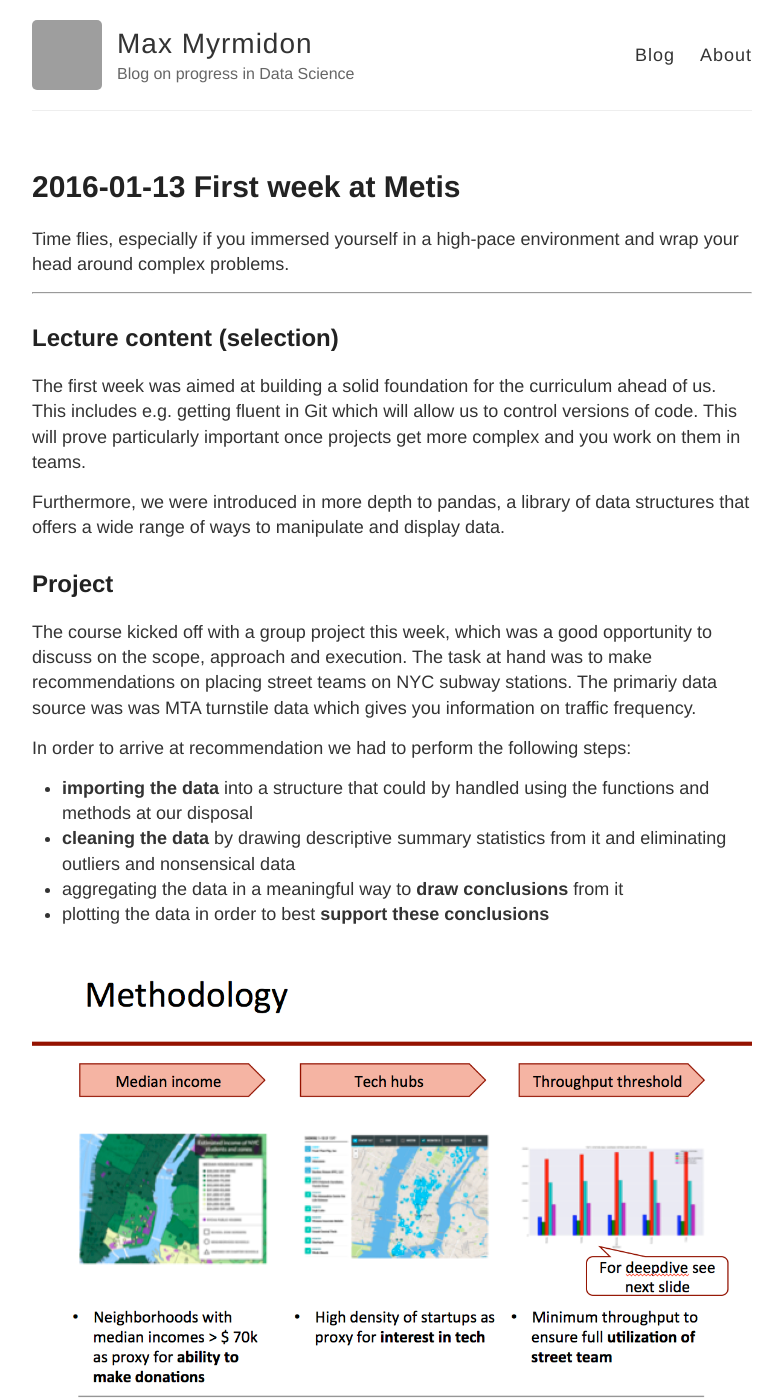
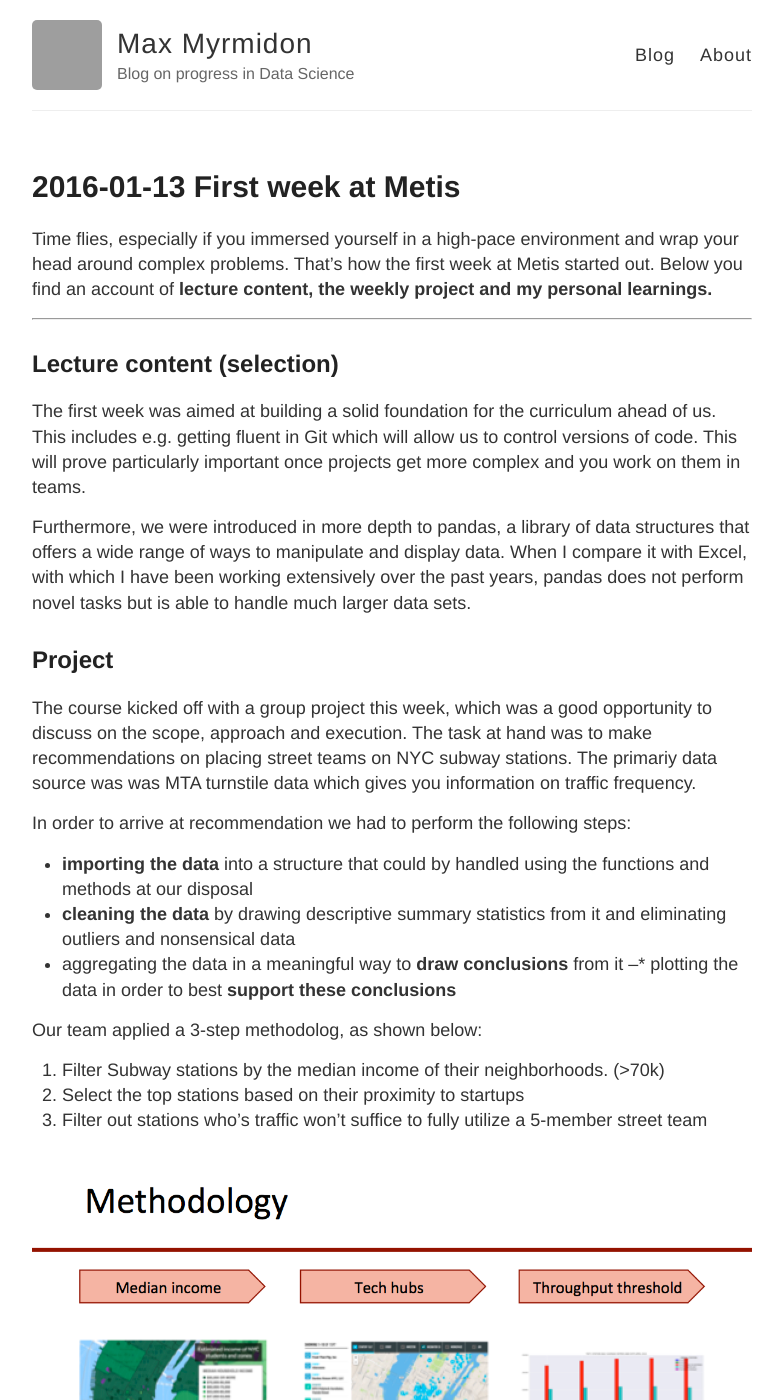
Before and after one commit to myrmidonmax/myrmidonmax.github.io, a Jekyll site: the page built from _posts/2017-1-16-First-Week-at-Metis.md, in a window 1280 px wide and 1400 px high. Shown: the whole window, without its empty margins (248-1031 px from the left). Built offline with Jekyll 4.4.1, drawn with Linux system fonts in a browser that asks for light colours; some of the changed text lies outside the part shown; grey boxes are pictures that could not be loaded.

Commit message:
week 1 entry updated

```diff
--- a/_posts/2017-1-16-First-Week-at-Metis.md
+++ b/_posts/2017-1-16-First-Week-at-Metis.md
@@ -3,7 +3,7 @@ layout: post
 title: 2016-01-13 First week at Metis
 ---
 
-Time flies, especially if you immersed yourself in a high-pace environment and wrap your head around complex problems.
+Time flies, especially if you immersed yourself in a high-pace environment and wrap your head around complex problems. That's how the first week at Metis started out. Below you find an account of **lecture content, the weekly project and my personal learnings.**
 
 ---
 
@@ -12,6 +12,7 @@ Time flies, especially if you immersed yourself in a high-pace environment and w
 The first week was aimed at building a solid foundation for the curriculum ahead of us. This includes e.g. getting fluent in Git which will allow us to control versions of code. This will prove particularly important once projects get more complex and you work on them in teams.
 
 Furthermore, we were introduced in more depth to pandas, a library of data structures that offers a wide range of ways to manipulate and display data.
+When I compare it with Excel, with which I have been working extensively over the past years, pandas does not perform novel tasks but is able to handle much larger data sets.
 
 ## Project
 
@@ -22,18 +23,17 @@ In order to arrive at recommendation we had to perform the following steps:
 * **importing the data** into a structure that could by handled using the functions and methods at our disposal
 * **cleaning the data** by drawing descriptive summary statistics from it and eliminating outliers and nonsensical data
 * aggregating the data in a meaningful way to **draw conclusions** from it
-* plotting the data in order to best **support these conclusions**
+–* plotting the data in order to best **support these conclusions**
 
+Our team applied a 3-step methodolog, as shown below:
+
+1. Filter Subway stations by the median income of their neighborhoods. (>70k)
+2. Select the top stations based on their proximity to startups
+3. Filter out stations who's traffic won't suffice to fully utilize a 5-member street team
 
 ![methodology](/images/methodology.png)
 
-## Learnings
-... to come
-
-
-
-Next you can update your site name, avatar and other options using the _config.yml file in the root of your repository (shown below).
-
-![_config.yml]({{ site.baseurl }}/images/config.png)
-
-The easiest way to make your first post is to edit this one. Go into /_posts/ and update the Hello World markdown file. For more instructions head over to the [Jekyll Now repository](https://github.com/barryclark/jekyll-now) on GitHub.
+## Learnings (selection)
+* Leaving the more pre-defined toolkit of Excel (among others) and moving to code dramatically expands our ability to handle data
+* As soon as a data set has been imported, one should slice,  dice and plot it in order to exclude nonsensical data points
+* The output format should be clearly defined before we go about analysing the data in order to conduct it in an efficient and effective manner.
```
